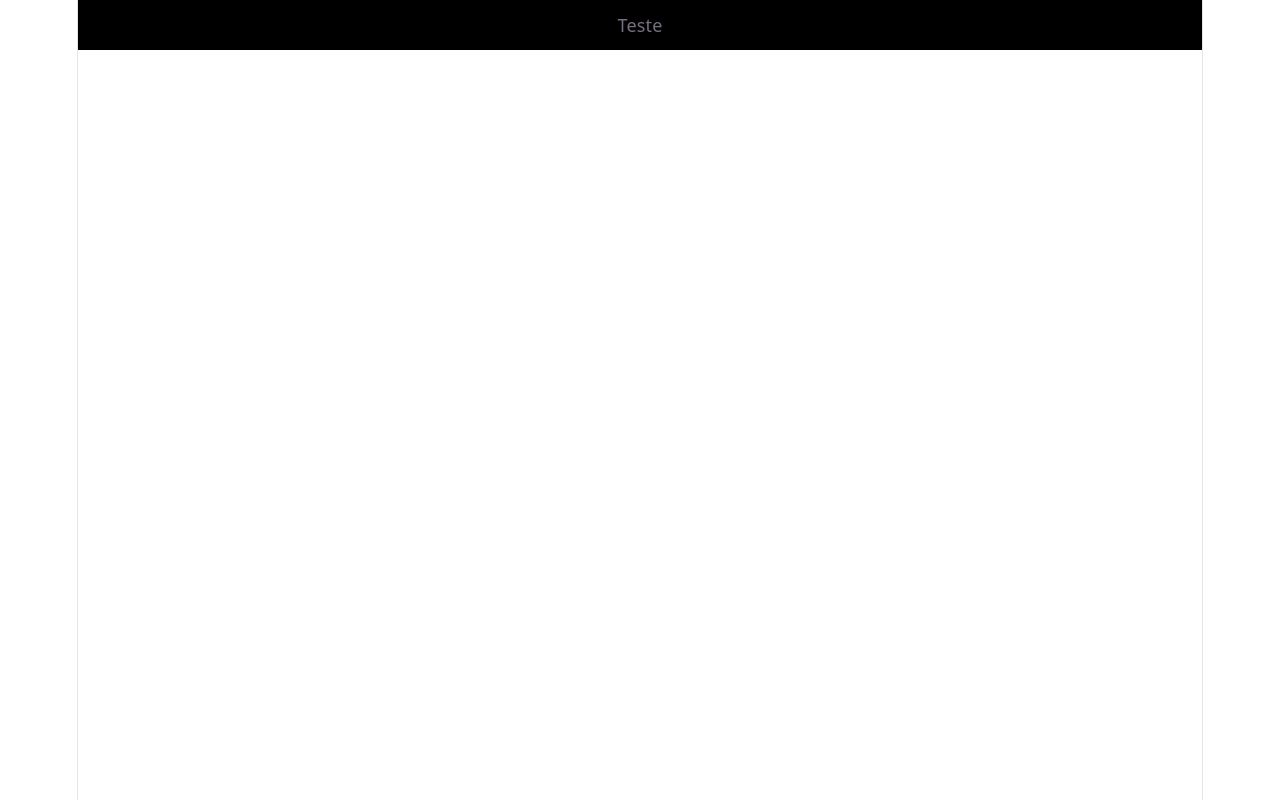
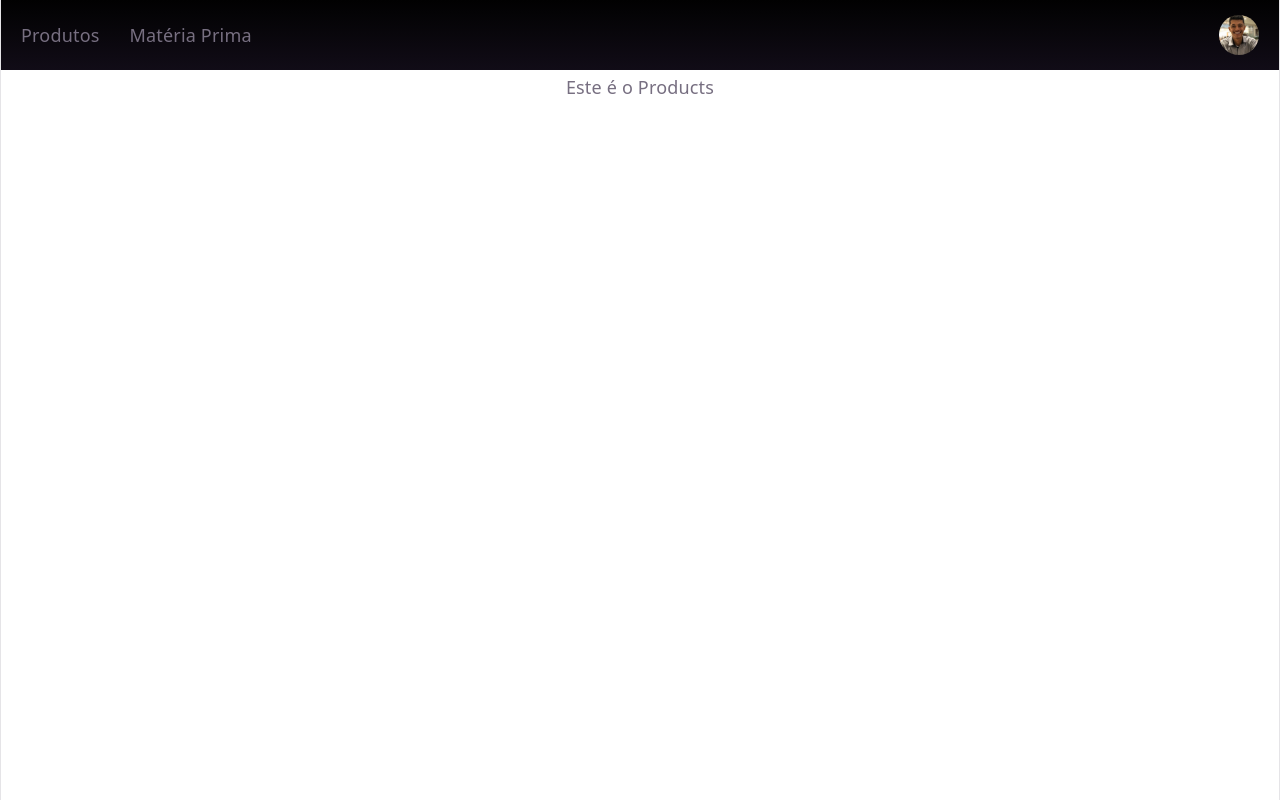
Before and after one commit to adrianoalvesjpg-bit/CutList, a React (Vite) app: page / in a window 1280 px wide. Built offline with nearby package versions, Linux system fonts and the light colour scheme.

Commit message:
Finalizado seletor de abas, iniciando dev do componente ProductRegister

```diff
--- a/src/App.jsx
+++ b/src/App.jsx
@@ -2,14 +2,16 @@ import { useState } from 'react'
 import './style/App.css'
 import './style/Style.css'
 
-import Header from './components/header_'
+import Header from './components/Header'
+import Body from './components/Body'
 
 function App() {
-  const [count, setCount] = useState(0)
+  const [screen, setScreen] = useState(0)
 
   return (
     <div>
-          <Header />
+      <Header screenSelect={setScreen} />
+      <Body screen={screen} />
     </div>
   )
 }
--- /dev/null
+++ b/src/components/Body.jsx
@@ -0,0 +1,19 @@
+import React from 'react'
+
+import RawMaterial from '../screens/RawMaterial'
+import Products from '../screens/Products'
+
+const Body = ({screen}) => {
+    const screens= {
+        0: <Products/>,
+        1: <RawMaterial/>,
+    }
+
+  return (
+    <div>
+      {screens[screen]}
+    </div>
+  )
+}
+
+export default Body
--- /dev/null
+++ b/src/components/Header.jsx
@@ -0,0 +1,18 @@
+import React from "react";
+
+function Header({screenSelect}){
+
+
+    return(
+        <header className='header'>
+            <ul className="menu-bar">
+                <li><a onClick={() => screenSelect(0)} className="menu-item">Produtos</a></li>
+                <li><a onClick={() => screenSelect(1)} className="menu-item">Matéria Prima</a></li>
+            </ul>
+            <button id="button-perfil"></button>
+
+        </header>
+    )
+}
+
+export default Header;
--- /dev/null
+++ b/src/components/ProductRegister.jsx
@@ -0,0 +1,12 @@
+import { useState } from "react"
+
+export default function ProductRegister({object}) {
+    const [productRegister, setProductRegister] = useState()
+  return (
+
+    <div>
+
+
+    </div>
+  )
+}
--- a/src/components/header_.jsx
+++ /dev/null
@@ -1,11 +0,0 @@
-import React from "react";
-
-function Header(){
-    return(
-        <header className='header'>
-            <p>Teste</p>
-        </header>
-    )
-}
-
-export default Header;
--- /dev/null
+++ b/src/screens/Products.jsx
@@ -0,0 +1,14 @@
+import React from 'react'
+import ProductRegister from '../components/ProductRegister'
+
+const Products = () => {
+  return (
+    <div>
+      <p>Este é o Products</p>
+
+
+    </div>
+  )
+}
+
+export default Products
--- /dev/null
+++ b/src/screens/RawMaterial.jsx
@@ -0,0 +1,12 @@
+import React from 'react'
+
+const RawMaterial = () => {
+  return (
+    <div>
+      <p>Este é o Raw Material</p>
+
+    </div>
+  )
+}
+
+export default RawMaterial
--- a/src/style/Style.css
+++ b/src/style/Style.css
@@ -1,8 +1,53 @@
 
 .header {
-    background-color:var(--header);
+    display: flex;
+    background:var(--header-background);
     margin: 0;
     height: 50px;
     align-items: center;
     align-content: center;
+    justify-content: space-between;
+    padding: 10px;
+    padding-right: 20px;
 }
+
+.menu-bar {
+    list-style: none;
+    display: flex;
+    gap: 30px;
+    padding: 10px;
+}
+
+.menu-item {
+    text-decoration: none;
+    color: var(--text);
+    transition: 0.2s,  box-shadow 0.3s ease;
+
+
+    &:hover {
+        color: var(--text-h);
+        text-shadow: 0 0 20px #410aaf; /* sombra suave */
+
+    }
+}
+
+
+#button-perfil {
+    height: 40px;
+    width: 40px;
+    border: none;
+    border-radius: 50%;
+    background-image: url("../assets/eu.jpg");
+    background-size: cover;
+    background-position: center;
+    cursor: pointer;
+    transition: 0.2s,  box-shadow 0.3s ease;
+
+
+    &:hover {
+        transform: scale(1.2);
+        box-shadow: 0 0 10px #38069bb4; /* sombra suave */
+
+    }
+
+}
--- a/src/style/index.css
+++ b/src/style/index.css
@@ -1,6 +1,7 @@
 :root {
 
-  --header: #000000;
+  --header-background: linear-gradient(180deg, #010101, #110c17);
+
 
 
   /* ---------------------------------------------------------------------------------------------------------- */
@@ -46,7 +47,7 @@
   :root {
     --text: #9ca3af;
     --text-h: #f3f4f6;
-    --bg: #16171d;
+    --bg: #120d18;
     --border: #2e303a;
     --code-bg: #1f2028;
     --accent: #c084fc;
@@ -67,7 +68,6 @@ body {
 }
 
 #root {
-  width: 1126px;
   max-width: 100%;
   margin: 0 auto;
   text-align: center;
```
Also changed, not shown: src/assets/eu.jpg (added), src/components/Input.jsx (added).
